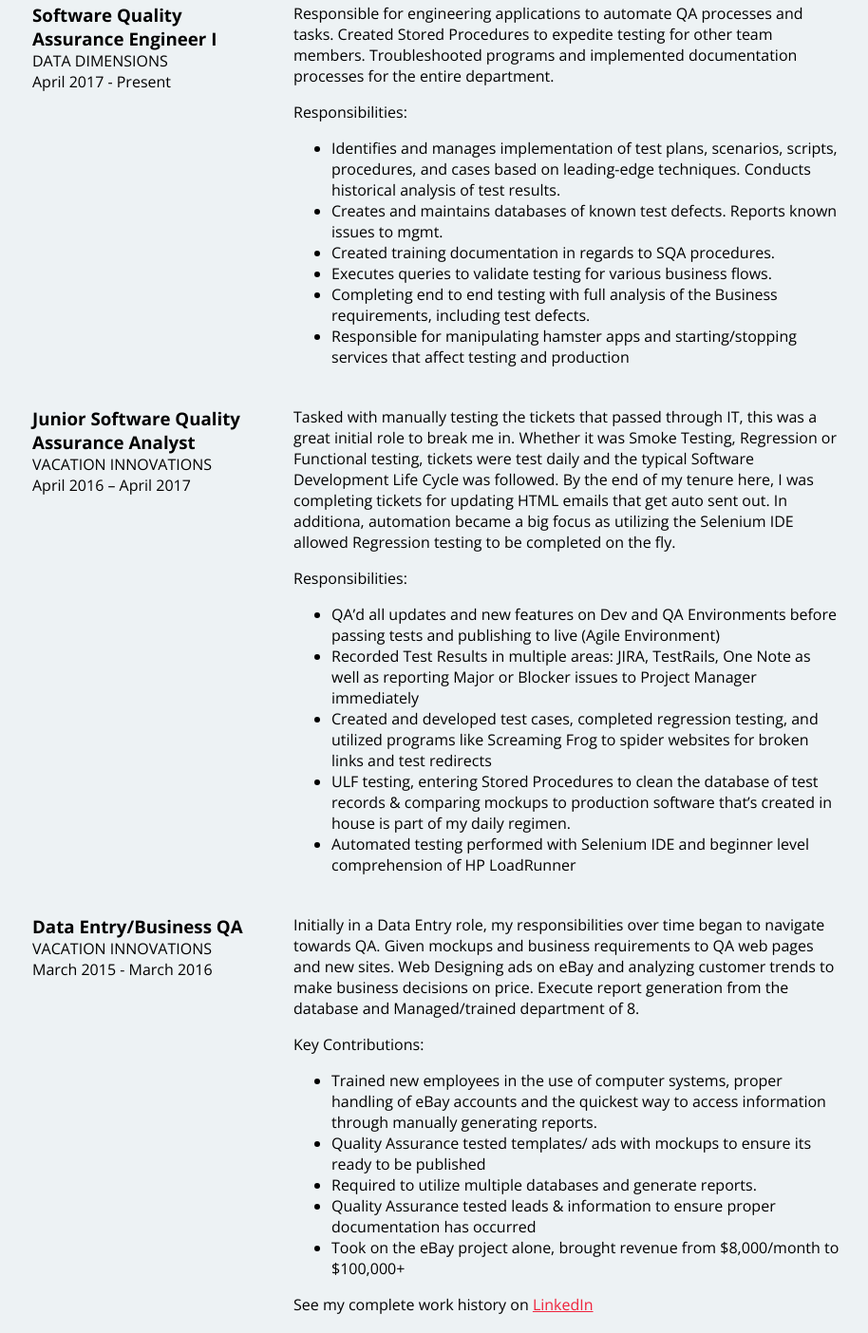
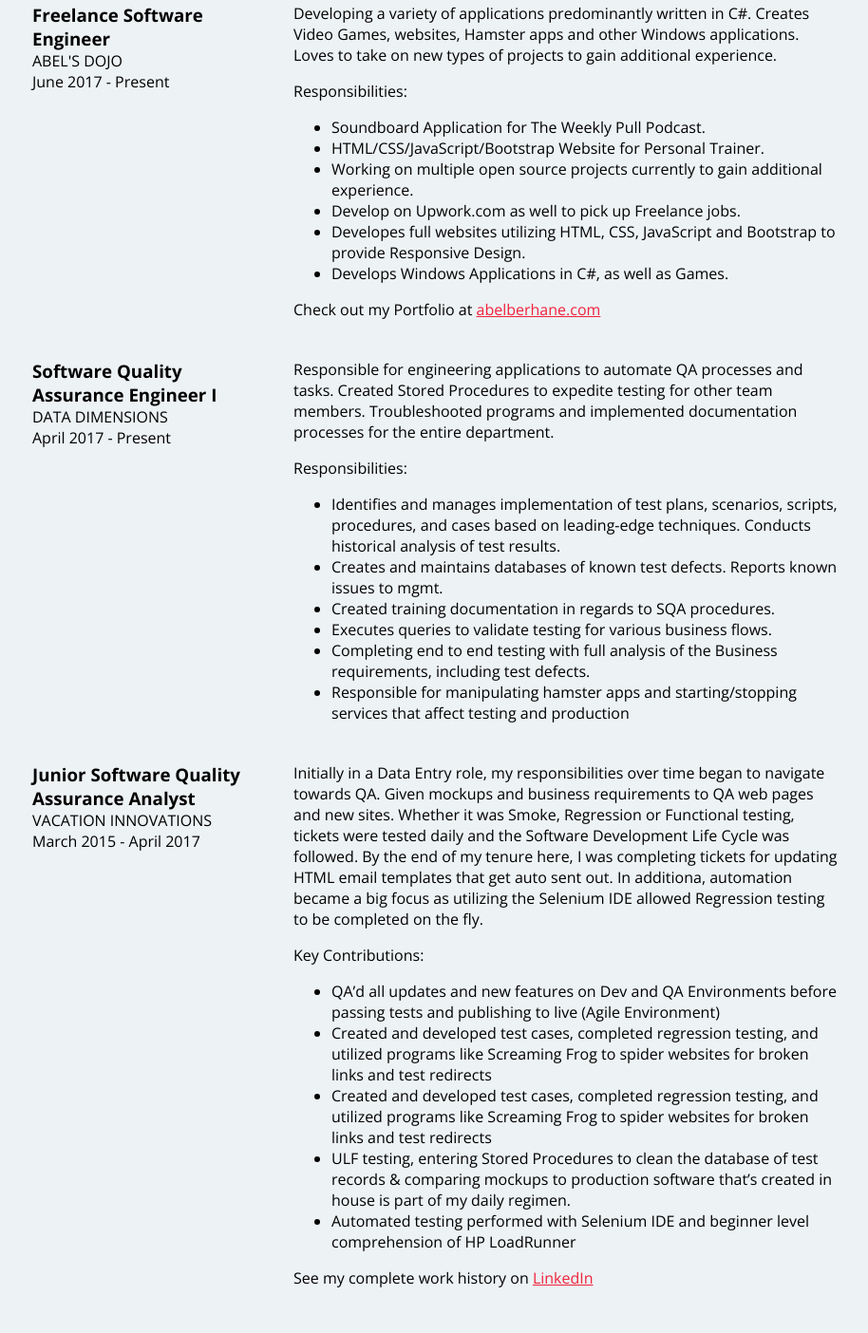
Before and after one commit to abelberhane/Digital-Resume, a plain HTML site: page index.html in a window 1280 px wide. Shown: the part 603-2007 px from the top of the page at 95% size, without its empty margins (181-1095 px from the left). Drawn offline with nearby package versions, Linux system fonts and the light colour scheme.

Commit message:
Added a link for my portfolio. Added Freelance Job.

```diff
--- a/index.html
+++ b/index.html
@@ -38,13 +38,39 @@
 
             <!-- Job 1 Details -->
             <div class="col-narrow">
+                <h3>Freelance Software Engineer</h3>
+                <p class="uppercase">Abel's Dojo</p>
+                <p>June 2017 - Present</p>
+            </div>
+
+            <div class="col-wide job-description">
+                <!-- Add as many paragraphs as you I. -->
+                <p>Developing a variety of applications predominantly written in C#. Creates Video Games, websites, Hamster apps and other Windows applications. Loves to take on new types of projects to gain additional experience.</p>
+
+                <!-- This list can be deleted if I don't want to use it. -->
+                <p>Responsibilities:</p>
+                <ul>
+                    <li>Soundboard Application for The Weekly Pull Podcast.</li>
+                    <li>HTML/CSS/JavaScript/Bootstrap Website for Personal Trainer.</li>
+                    <li>Working on multiple open source projects currently to gain additional experience.</li>
+                    <li>Develop on Upwork.com as well to pick up Freelance jobs.</li>
+                    <li>Developes full websites utilizing HTML, CSS, JavaScript and Bootstrap to provide Responsive Design.</li>
+                    <li>Develops Windows Applications in C#, as well as Games.</li>
+                </ul>
+
+                <!-- end of Job Details block. -->
+            <p>Check out my Portfolio at <a href="https://www.abelberhane.com" target="_blank">abelberhane.com</a></p>
+
+            </div>
+             <!-- Job 2 Details -->
+            <div class="col-narrow">
                 <h3>Software Quality Assurance Engineer I</h3>
                 <p class="uppercase">Data Dimensions</p>
                 <p>April 2017 - Present</p>
             </div>
 
             <div class="col-wide job-description">
-                <!-- Add as many paragraphs as you I. -->
+                <!-- Add as many paragraphs as I need. -->
                 <p>Responsible for engineering applications to automate QA processes and tasks. Created Stored Procedures to expedite testing for other team members. Troubleshooted programs and implemented documentation processes for the entire department.</p>
 
                 <!-- This list can be deleted if I don't want to use it. -->
@@ -58,47 +84,26 @@
                     <li>Responsible for manipulating hamster apps and starting/stopping services that affect testing and production</li>
                 </ul>
             </div>
-             <!-- Job 2 Details -->
+
+             <!-- Job 3 Details -->
             <div class="col-narrow">
                 <h3>Junior Software Quality Assurance Analyst</h3>
                 <p class="uppercase">Vacation Innovations</p>
-                <p>April 2016 – April 2017</p>
+                <p>March 2015 - April 2017</p>
             </div>
 
             <div class="col-wide job-description">
                 <!-- Add as many paragraphs as I need. -->
-                <p>Tasked with manually testing the tickets that passed through IT, this was a great initial role to break me in. Whether it was Smoke Testing, Regression or Functional testing, tickets were test daily and the typical Software Development Life Cycle was followed. By the end of my tenure here, I was completing tickets for updating HTML emails that get auto sent out. In additiona, automation became a big focus as utilizing the Selenium IDE allowed Regression testing to be completed on the fly.</p>
-
-                <!-- This list can be deleted if I don't want to use it. -->
-                <p>Responsibilities:</p>
-                <ul>
-                    <li>QA’d all updates and new features on Dev and QA Environments before passing tests and publishing to live (Agile Environment)</li>
-                    <li>Recorded Test Results in multiple areas: JIRA, TestRails, One Note as well as reporting Major or Blocker issues to Project Manager immediately</li>
-                    <li>Created and developed test cases, completed regression testing, and utilized programs like Screaming Frog to spider websites for broken links and test redirects</li>
-                    <li>ULF testing, entering Stored Procedures to clean the database of test records & comparing mockups to production software that’s created in house is part of my daily regimen.</li>
-                    <li>Automated testing performed with Selenium IDE and beginner level comprehension of HP LoadRunner</li>
-                </ul>
-            </div>
-
-             <!-- Job 3 Details -->
-            <div class="col-narrow">
-                <h3>Data Entry/Business QA</h3>
-                <p class="uppercase">Vacation Innovations</p>
-                <p>March 2015 - March 2016</p>
-            </div>
-
-            <div class="col-wide job-description">
-                <!-- Add as many paragraphs as I need. -->
-                <p>Initially in a Data Entry role, my responsibilities over time began to navigate towards QA. Given mockups and business requirements to QA web pages and new sites. Web Designing ads on eBay and analyzing customer trends to make business decisions on price. Execute report generation from the database and Managed/trained department of 8.</p>
+                <p>Initially in a Data Entry role, my responsibilities over time began to navigate towards QA. Given mockups and business requirements to QA web pages and new sites. Whether it was Smoke, Regression or Functional testing, tickets were tested daily and the Software Development Life Cycle was followed. By the end of my tenure here, I was completing tickets for updating HTML email templates that get auto sent out. In additiona, automation became a big focus as utilizing the Selenium IDE allowed Regression testing to be completed on the fly.</p>
 
                 <!-- This list can be deleted if I don't want to use it. -->
                 <p>Key Contributions:</p>
                 <ul>
-                    <li>Trained new employees in the use of computer systems, proper handling of eBay accounts and the quickest way to access information through manually generating reports.</li>
-                    <li>Quality Assurance tested templates/ ads with mockups to ensure its ready to be published</li>
-                    <li>Required to utilize multiple databases and generate reports.</li>
-                    <li>Quality Assurance tested leads & information to ensure proper documentation has occurred</li>
-                    <li>Took on the eBay project alone, brought revenue from $8,000/month to $100,000+</li>
+                    <li>QA’d all updates and new features on Dev and QA Environments before passing tests and publishing to live (Agile Environment)</li>
+                    <li>Created and developed test cases, completed regression testing, and utilized programs like Screaming Frog to spider websites for broken links and test redirects</li>
+                     <li>Created and developed test cases, completed regression testing, and utilized programs like Screaming Frog to spider websites for broken links and test redirects</li>
+                    <li>ULF testing, entering Stored Procedures to clean the database of test records & comparing mockups to production software that’s created in house is part of my daily regimen.</li>
+                    <li>Automated testing performed with Selenium IDE and beginner level comprehension of HP LoadRunner</li>
                 </ul>
 
                  <!-- end of Job Details block. -->
```
Also changed, not shown: 1 other file.
